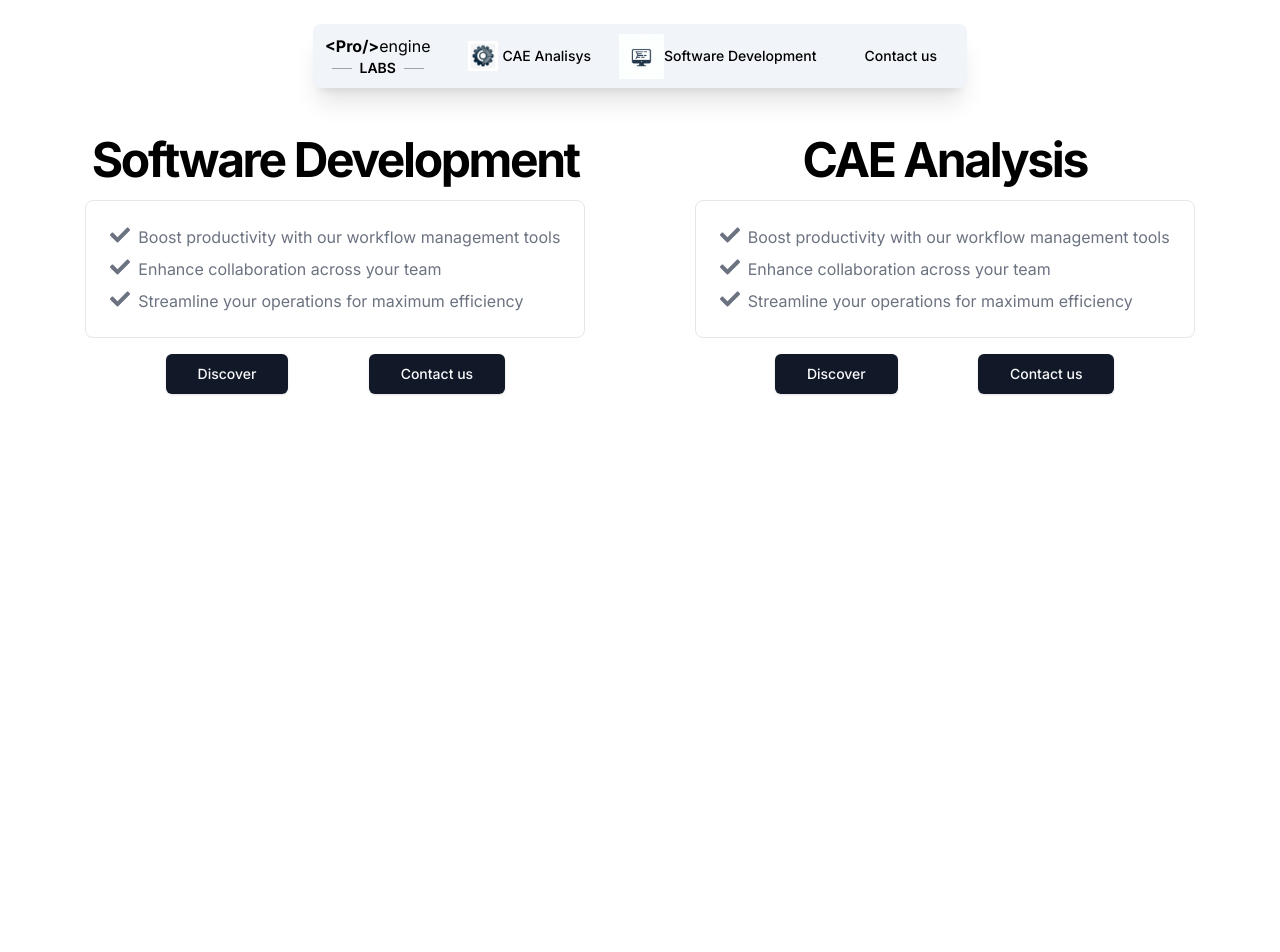
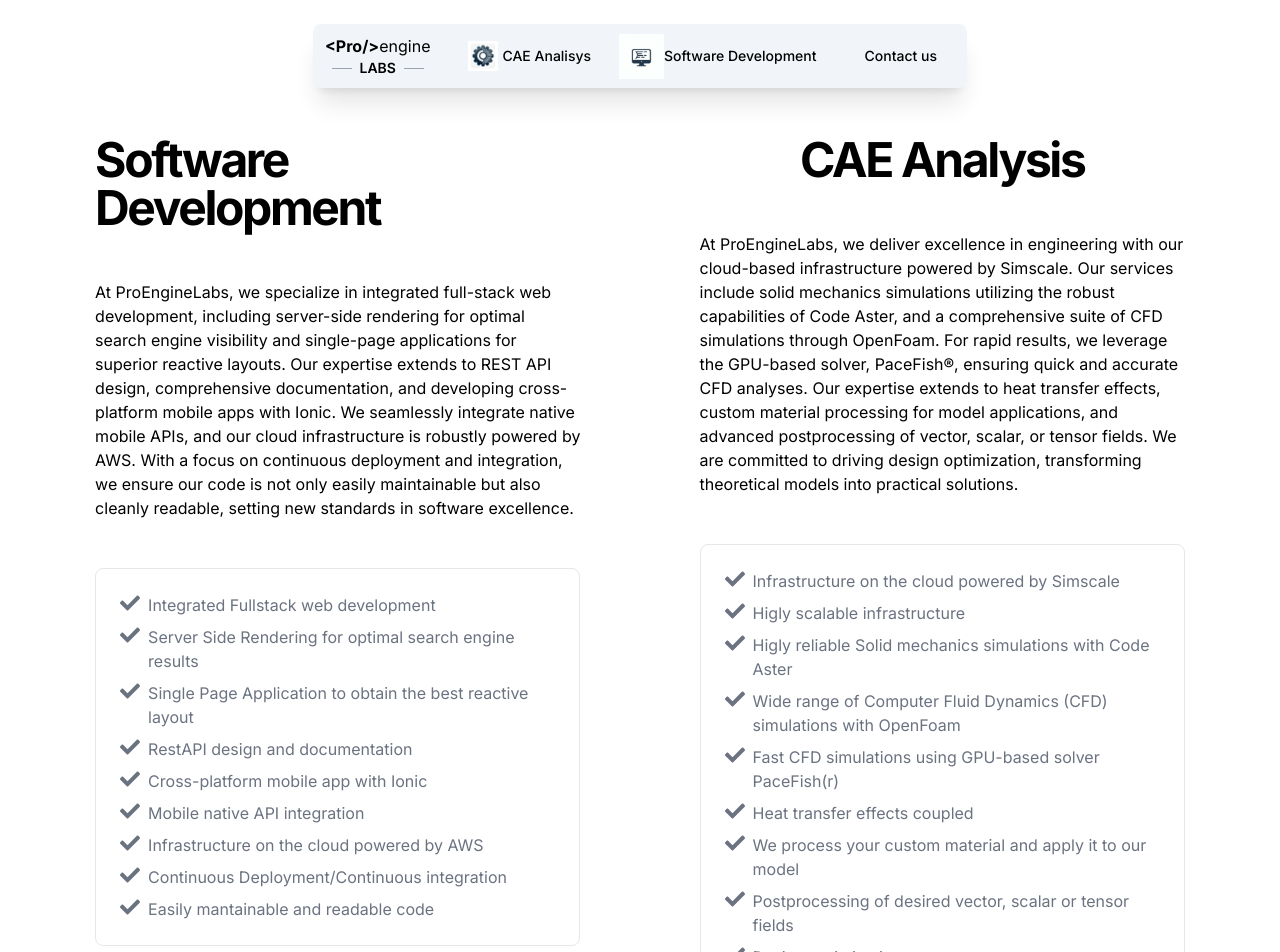
Before and after one commit to jparraporcar/prosimcae, a Next.js app: page / in a window 1280 px wide. Shown: the top 952 px of the page. Before the commit the page ends 800 px from the top, so only its background shows below. Built offline with nearby package versions, Linux system fonts and the light colour scheme.

Commit message:
provisional landing

```diff
--- a/src/app/page.tsx
+++ b/src/app/page.tsx
@@ -1,11 +1,54 @@
 import { Service } from "@/components/custom/Service";
-import Link from "next/link";
+
+const devData = {
+  items: [
+    "Integrated Fullstack web development",
+    "Server Side Rendering for optimal search engine results",
+    "Single Page Application to obtain the best reactive layout",
+    "RestAPI design and documentation",
+    "Cross-platform mobile app with Ionic",
+    "Mobile native API integration",
+    "Infrastructure on the cloud powered by AWS",
+    "Continuous Deployment/Continuous integration",
+    "Easily mantainable and readable code",
+  ],
+  serviceIntro:
+    "At ProEngineLabs, we specialize in integrated full-stack web development, including server-side rendering for optimal search engine visibility and single-page applications for superior reactive layouts. Our expertise extends to REST API design, comprehensive documentation, and developing cross-platform mobile apps with Ionic. We seamlessly integrate native mobile APIs, and our cloud infrastructure is robustly powered by AWS. With a focus on continuous deployment and integration, we ensure our code is not only easily maintainable but also cleanly readable, setting new standards in software excellence.",
+};
+
+const caeData = {
+  items: [
+    "Infrastructure on the cloud powered by Simscale",
+    "Higly scalable infrastructure",
+    "Higly reliable Solid mechanics simulations with Code Aster",
+    "Wide range of Computer Fluid Dynamics (CFD) simulations with OpenFoam",
+    "Fast CFD simulations using GPU-based solver PaceFish(r)",
+    "Heat transfer effects coupled",
+    "We process your custom material and apply it to our model",
+    "Postprocessing of desired vector, scalar or tensor fields",
+    "Design optimization",
+  ],
+  serviceIntro:
+    "At ProEngineLabs, we deliver excellence in engineering with our cloud-based infrastructure powered by Simscale. Our services include solid mechanics simulations utilizing the robust capabilities of Code Aster, and a comprehensive suite of CFD simulations through OpenFoam. For rapid results, we leverage the GPU-based solver, PaceFish®, ensuring quick and accurate CFD analyses. Our expertise extends to heat transfer effects, custom material processing for model applications, and advanced postprocessing of vector, scalar, or tensor fields. We are committed to driving design optimization, transforming theoretical models into practical solutions.",
+};
 
 const Home: React.FC = () => {
   return (
     <main className="w-full flex flex-row flex-wrap gap-y-20 justify-evenly mt-28">
-      <Service sectionClass="" serviceName="Software Development" />
-      <Service sectionClass="" serviceName="CAE Analysis" />
+      <Service
+        sectionClass=""
+        serviceIntro={devData.serviceIntro}
+        serviceName="Software Development"
+        items={devData.items}
+        hrefDiscover="/dev"
+      />
+      <Service
+        sectionClass=""
+        serviceIntro={caeData.serviceIntro}
+        serviceName="CAE Analysis"
+        items={caeData.items}
+        hrefDiscover="/cae"
+      />
     </main>
   );
 };
--- a/src/components/custom/Service.tsx
+++ b/src/components/custom/Service.tsx
@@ -5,51 +5,47 @@
 interface ServiceProps {
   sectionClass: string;
   serviceName: string;
+  serviceIntro: string;
+  hrefDiscover: string;
+  items: string[];
 }
 
 export const Service: React.FC<ServiceProps> = (props) => {
   return (
     <section
       className={cn([
-        "flex flex-col gap-8 px-4 md:px-6 lg:gap-12",
+        "w-5/12 flex flex-col align-middle gap-8 px-4 md:px-6 lg:gap-12",
         props.sectionClass,
       ])}
     >
-      <div className="flex flex-col items-start justify-center space-y-4">
       <h2 className="text-3xl font-bold tracking-tighter sm:text-4xl md:text-5xl self-center">
         {props.serviceName}
       </h2>
+      <p>{props.serviceIntro}</p>
       <div className="rounded-lg border border-gray-200 bg-white p-6 dark:border-gray-800 dark:bg-gray-950">
         <ul className="space-y-2 text-gray-500 dark:text-gray-400">
-            <li className="flex items-start">
+          {props.items.map((item, index) => (
+            <li key={index} className="flex items-start">
               <FaCheck className="mr-2 h-5 w-5 flex-shrink-0 text-gray-500 dark:text-gray-400" />
-              <span>Boost productivity with our workflow management tools</span>
+              <span>{item}</span>
             </li>
-            <li className="flex items-start">
-              <FaCheck className="mr-2 h-5 w-5 flex-shrink-0 text-gray-500 dark:text-gray-400" />
-              <span>Enhance collaboration across your team</span>
-            </li>
-            <li className="flex items-start">
-              <FaCheck className="mr-2 h-5 w-5 flex-shrink-0 text-gray-500 dark:text-gray-400" />
-              <span>Streamline your operations for maximum efficiency</span>
-            </li>
+          ))}
         </ul>
       </div>
       <div className="w-full flex flex-row justify-evenly">
         <Link
           className="inline-flex h-10 items-center justify-center rounded-md bg-gray-900 px-8 text-sm font-medium text-gray-50 shadow transition-colors hover:bg-gray-900/90 focus-visible:outline-none focus-visible:ring-1 focus-visible:ring-gray-950 disabled:pointer-events-none disabled:opacity-50 dark:bg-gray-50 dark:text-gray-900 dark:hover:bg-gray-50/90 dark:focus-visible:ring-gray-300"
-            href="#"
+          href={props.hrefDiscover}
         >
           Discover
         </Link>
         <Link
           className="inline-flex h-10 items-center justify-center rounded-md bg-gray-900 px-8 text-sm font-medium text-gray-50 shadow transition-colors hover:bg-gray-900/90 focus-visible:outline-none focus-visible:ring-1 focus-visible:ring-gray-950 disabled:pointer-events-none disabled:opacity-50 dark:bg-gray-50 dark:text-gray-900 dark:hover:bg-gray-50/90 dark:focus-visible:ring-gray-300"
-            href="#"
+          href="/contactus"
         >
           Contact us
         </Link>
       </div>
-      </div>
     </section>
   );
 };
```
Lines whose indentation alone changed are shown as unchanged.
